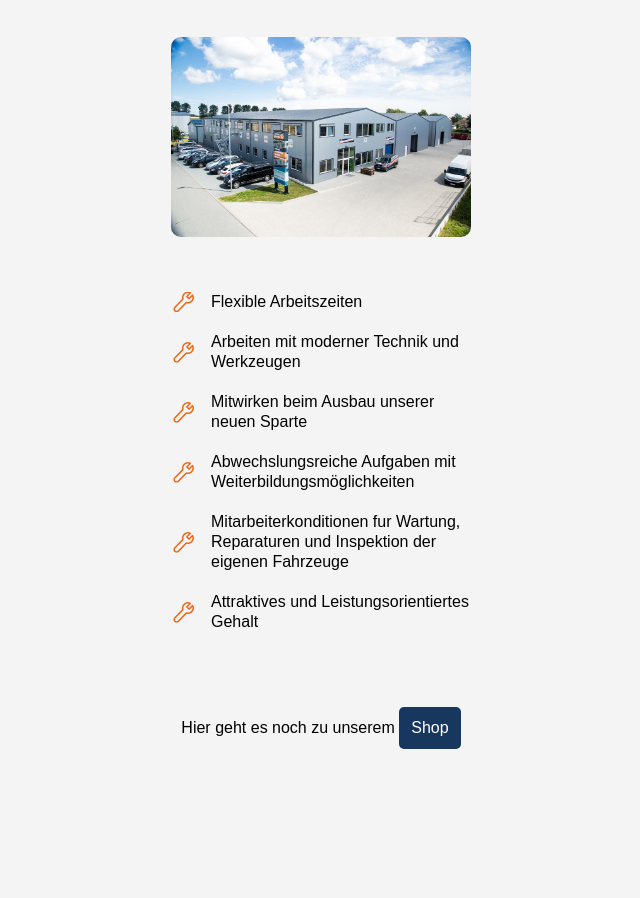
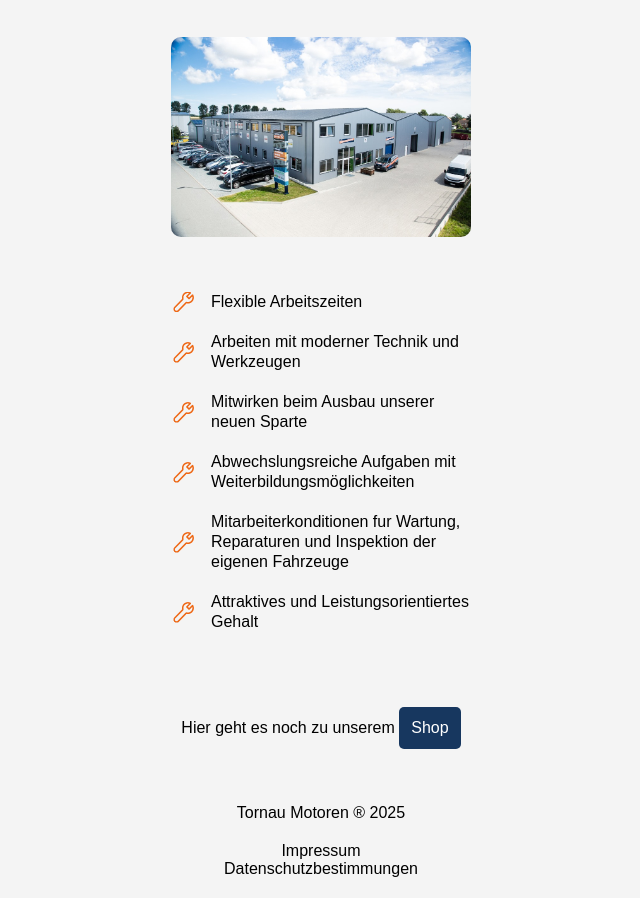
Before and after one commit to OnkelJuls/job_recruitment, a plain HTML site: page info.html in a window 1280 px wide. Shown: the part 140-1038 px from the top of the page, without its empty margins (319-959 px from the left). Before the commit the page ends 909 px from the top, so only its background shows below. Drawn offline with Linux system fonts and the light colour scheme.

Commit message:
fix small bug with button

```diff
--- a/info.html
+++ b/info.html
@@ -23,8 +23,15 @@
         </div>
         <div>
             Hier geht es noch zu unserem
-            <a href="https://tornau-motoren.de/de/"><button>Shop</button></a>
+            <button type="button" onclick="window.location.href='https://tornau-motoren.de'">Shop</button>
         </div>
+        <footer>
+            <div>Tornau Motoren ® 2025</div>
+            <div class="footer-container">
+                <div><a href="#">Impressum</a></div>
+                <div><a href="#">Datenschutzbestimmungen</a></div>
+            </div>
+        </footer>
     </div>
     <script src="./scripts/script.js"></script>
 </body>
--- a/styles/info.css
+++ b/styles/info.css
@@ -115,3 +115,25 @@ ul {
     padding-left: 40px; /* Space for image */
     line-height: 20px; /* Adjust text alignment */
   }
+
+
+  footer{
+    display: flex;
+    flex-direction: column;
+    align-items: center;
+    max-width: 400px;
+    width: 100%;
+
+}
+.footer-container{
+    display: flex;
+    flex-direction: column;
+    justify-content: center;
+    align-items: center;
+    margin-top: 20px;
+}
+footer a{
+    text-decoration: none;
+    color: black;
+    cursor: pointer;
+}
--- a/styles/quiz.css
+++ b/styles/quiz.css
@@ -91,3 +91,25 @@ button:hover, button.selected{
     align-items: center;
     gap: 55px;
 }
+
+
+footer{
+    display: flex;
+    flex-direction: column;
+    align-items: center;
+    max-width: 400px;
+    width: 100%;
+
+}
+.footer-container{
+    display: flex;
+    flex-direction: column;
+    justify-content: center;
+    align-items: center;
+    margin-top: 20px;
+}
+footer a{
+    text-decoration: none;
+    color: black;
+    cursor: pointer;
+}
--- a/styles/style.css
+++ b/styles/style.css
@@ -73,3 +73,23 @@ button:hover, button.selected{
     font-weight: bold;
     text-align: center;
 }
+footer{
+    display: flex;
+    flex-direction: column;
+    align-items: center;
+    max-width: 400px;
+    width: 100%;
+
+}
+.footer-container{
+    display: flex;
+    flex-direction: column;
+    justify-content: center;
+    align-items: center;
+    margin-top: 20px;
+}
+footer a{
+    text-decoration: none;
+    color: black;
+    cursor: pointer;
+}
```
Also changed, not shown: index.html (+7 -0 lines), quiz.html (+2 -1 lines).
